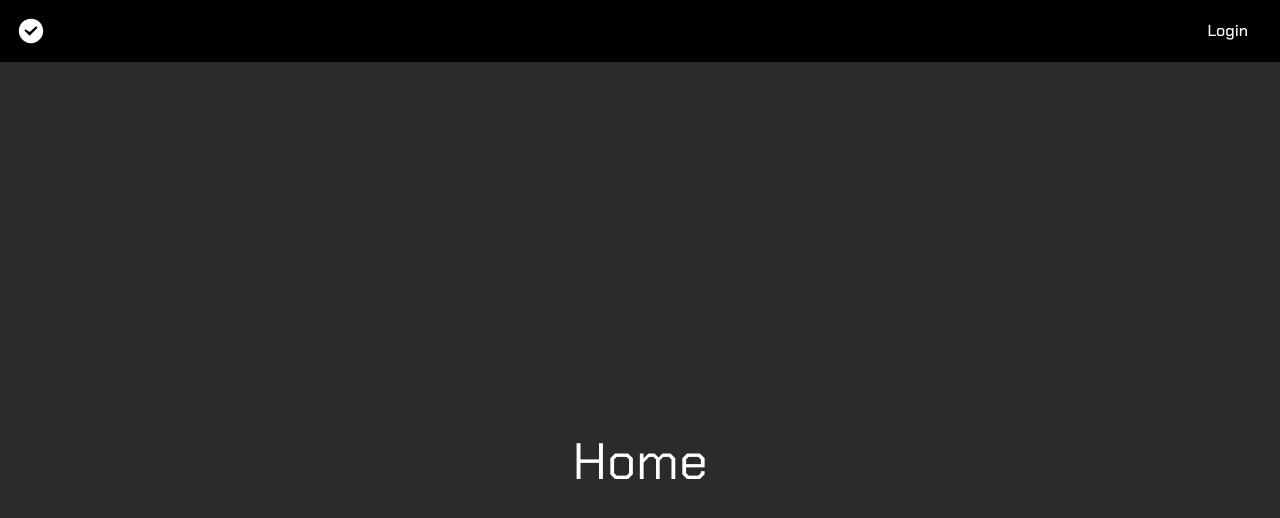
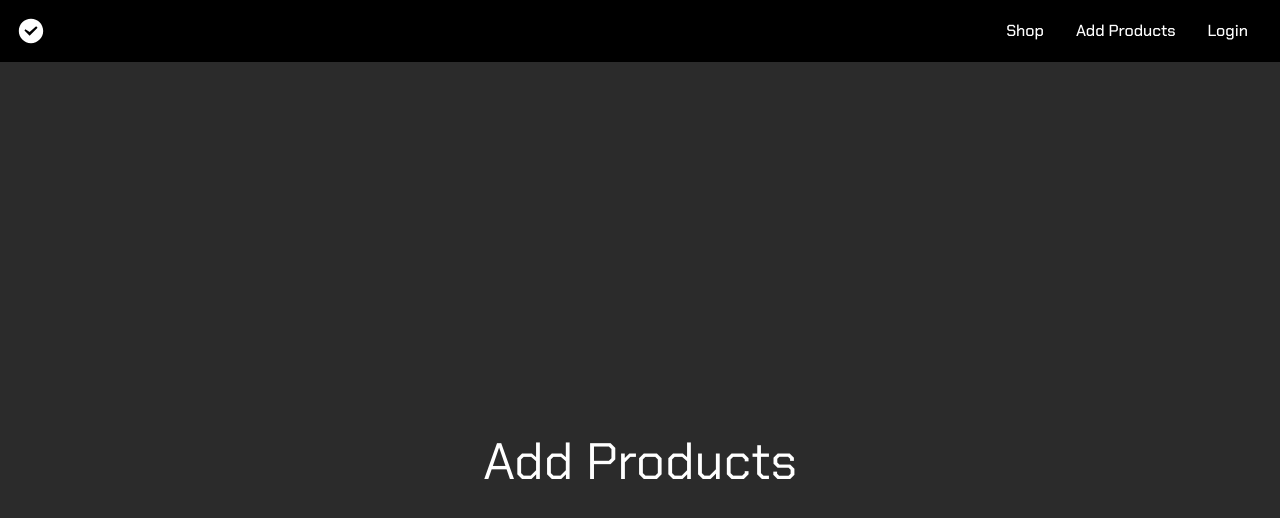
Before and after one commit to Andrew-R-Lawler/go-react-server, a React (Vite) app in the folder client/: page /add-products in a window 1280 px wide. Before the commit this address led to /. Shown: the top 518 px of the page. Built offline with nearby package versions, Linux system fonts and the light colour scheme; no server answers.

Commit message:
added add products route and component

```diff
--- a/client/src/App.tsx
+++ b/client/src/App.tsx
@@ -12,6 +12,7 @@ import ResetSuccess from './components/reset-success'
 import EmailSent from './components/email-sent'
 import RegisterSuccess from './components/register-success'
 import Forbidden from './components/forbidden'
+import AddProducts from './components/add-products'
 import Shop from './components/shop'
 import logo from '../src/assets/icons8-checkmark.svg'
 import { CookiesProvider } from 'react-cookie'
@@ -71,6 +72,12 @@ function App() {
                 <img src={logo} width="30" height="30"/>
                 </Link>
             </li>
+            <li className='nav-item'>
+                <Link to="/shop">Shop</Link>
+            </li>
+            <li className='nav-item'>
+                <Link to="/add-products">Add Products</Link>
+            </li>
             { cookies.verified === true &&
                 <>
                 <li className='nav-item'>
@@ -110,6 +117,7 @@ function App() {
           <Route path="/email-sent" element={<EmailSent />} />
           <Route path='/registrationsuccess' element={<RegisterSuccess />} />
           <Route path='/shop' element={<Shop />} />
+          <Route path='/add-products' element={<AddProducts />} />
           <Route path="*" element={<Navigate to="/" replace />} />
         </Routes>
       </div>
--- /dev/null
+++ b/client/src/components/add-products.tsx
@@ -0,0 +1,12 @@
+import '../App.css'
+
+function AddProducts() {
+
+    return (
+        <div className='flex-container'>
+            <h1 className='chakra-petch-regular text-white'>Add Products</h1>
+        </div>
+    )
+}
+
+export default AddProducts
```
